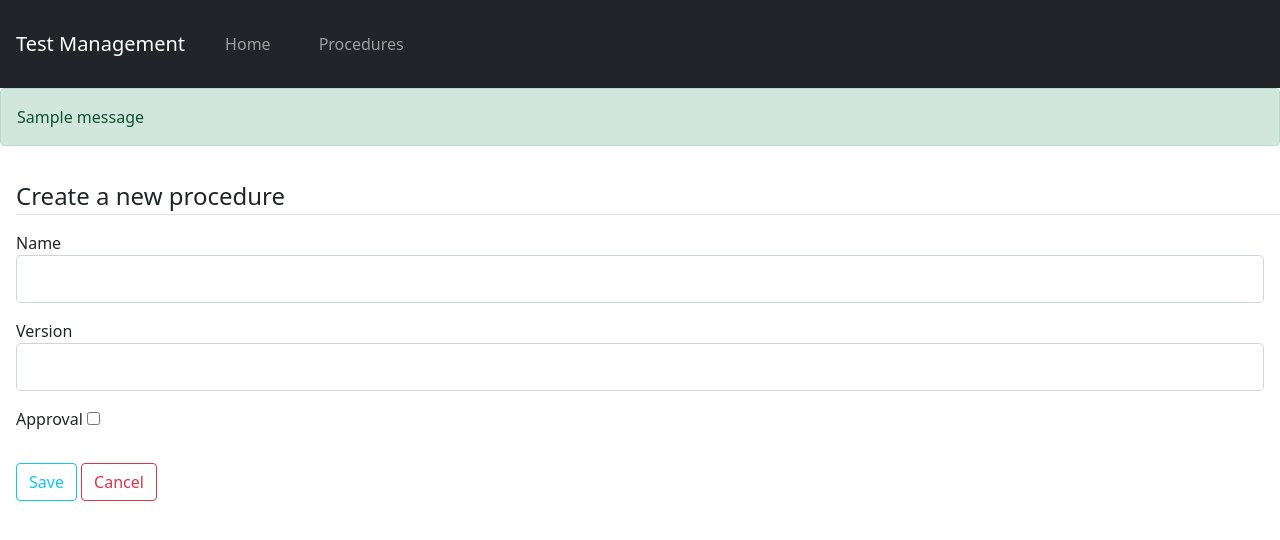
After one commit to armanirodriguez/SWETestProcedure, a Flask app: page /new_procedure in a window 1280 px wide. The commit adds this page. Shown: the top 540 px of the page. Run offline with Flask 2, Linux system fonts and the light colour scheme; tables that the repository leaves empty hold one stand-in row (values such as "Sample post"); one stand-in notice (Sample message) is shown; some libraries are stand-ins or nearby versions.

Commit message:
form adds to db

```diff
--- /dev/null
+++ b/forms.py
@@ -0,0 +1,12 @@
+from flask_wtf import FlaskForm
+from wtforms import IntegerField, StringField, PasswordField, SubmitField, BooleanField
+from wtforms.validators import DataRequired, Length, Email, EqualTo
+
+class procedureForm(FlaskForm):
+    name = StringField('Name',
+							validators=[DataRequired(), Length(min=2, max=20)])
+    version = StringField('Version', validators=[DataRequired(), Length(min=3, max=3)])
+    approval = BooleanField('Approval')
+    notes = StringField('Notes')
+    submit = SubmitField('Save')
+    cancel = SubmitField('Cancel')
--- a/main.py
+++ b/main.py
@@ -1,23 +1,38 @@
-from flask import Flask, render_template, url_for
-
-app = Flask(__name__)
-
-# example test data
-data = [
-#   id  name            version      approved
-    [1, "Login",        1.0,        True],
-    [2, "Registration", 1.0,        False],
-    [3, "Payment",      1.0,        True]
-]
+from flask import Flask, render_template, url_for, flash, redirect, request
+from forms import procedureForm
+from flask_sqlalchemy import SQLAlchemy
+from models import TestProcedure
+from app import db
 
 
-@app.route('/')
+
+
+
+
+from app import app
+
+@app.route("/")
+@app.route("/home")
 def home():
     return render_template("home.html", title="Home Page")
 
-@app.route('/procedures')
+@app.route("/procedures")
 def procedures():
-    return render_template("procedures.html", title="Procedures", data=data)
+    procedures = TestProcedure.query.all()
+    print(procedures)
+    return render_template("procedures.html", title="Procedure", dataTable=procedures)
+
+@app.route("/new_procedure", methods=['GET', 'POST'])
+def new_procedure():
+    form = procedureForm()
+    # When form is submitted, create a
+    if form.validate_on_submit():
+        myData = TestProcedure(form.name.data, form.version.data, form.approval.data, form.notes.data)
+        db.session.add(myData)
+        db.session.commit()
+        flash(f'Procedure created for {form.name.data}!', 'success')
+        return redirect(url_for('procedures'))
+    return render_template("new_procedure.html", title="New Procedure", form=form)
 
 if __name__ == "__main__":
     app.run(debug=True)
--- a/templates/home.html
+++ b/templates/home.html
@@ -1,4 +1,4 @@
 {% extends "layout.html" %}
 {% block content %}
-<h1> This is the home page </h1>
+<h1 class="m-3"> This is the home page </h1>
 {% endblock content %}
--- a/templates/layout.html
+++ b/templates/layout.html
@@ -32,6 +32,17 @@
         </div>
     </nav>
 
+    <div>
+        {% with messages = get_flashed_messages(with_categories=true) %}
+            {% if messages %}
+                {% for category, message in messages %}
+                    <div class="alert alert-{{ category }}">
+                        {{ message }}
+                    </div>
+                {% endfor %}
+            {% endif %}
+        {% endwith %}
+    </div>
 
 
     {% block content %}
@@ -41,4 +52,5 @@
     <script src="https://cdn.jsdelivr.net/npm/bootstrap@5.1.3/dist/js/bootstrap.bundle.min.js" integrity="sha384-ka7Sk0Gln4gmtz2MlQnikT1wXgYsOg+OMhuP+IlRH9sENBO0LRn5q+8nbTov4+1p" crossorigin="anonymous"></script>
     <script src="https://code.jquery.com/jquery-3.3.1.slim.min.js" integrity="sha384-q8i/X+965DzO0rT7abK41JStQIAqVgRVzpbzo5smXKp4YfRvH+8abtTE1Pi6jizo" crossorigin="anonymous"></script>
     <script src="https://stackpath.bootstrapcdn.com/bootstrap/4.3.1/js/bootstrap.min.js" integrity="sha384-JjSmVgyd0p3pXB1rRibZUAYoIIy6OrQ6VrjIEaFf/nJGzIxFDsf4x0xIM+B07jRM" crossorigin="anonymous"></script>
+
 </body>
--- /dev/null
+++ b/templates/new_procedure.html
@@ -0,0 +1,53 @@
+{% extends "layout.html" %}
+{% block content %}
+<form method="POST" action="">
+    {{ form.hidden_tag() }}
+    <fieldset class="form-group">
+        <legend class="border-bottom m-3">Create a new procedure</legend>
+        <div class="form-group m-3">
+            {{ form.name.label(class="form-control-label") }}
+
+            {% if form.name.erros %}
+                {{ form.name(class="form-control form-control-lg is-invalid") }}
+                <div class="invalid-feedback">
+                    {% for error in form.name.erros %}
+                        <span>{{ error }}</span>
+                    {% endfor %}
+                </div>
+            {% else %}
+                {{ form.name(class="form-control form-control-lg") }}
+            {% endif %}
+        </div>
+        <div class="form-group m-3">
+            {{ form.version.label(class="form-control-label") }}
+            {% if form.version.erros %}
+                {{ form.version(class="form-control form-control-lg is-invalid") }}
+                <div class="invalid-feedback">
+                    {% for error in form.version.erros %}
+                        <span>{{ error }}</span>
+                    {% endfor %}
+                </div>
+            {% else %}
+                {{ form.version(class="form-control form-control-lg") }}
+            {% endif %}
+        </div>
+        <div class="form-group m-3">
+            {{ form.approval.label(class="form-control-label") }}
+            {% if form.approval.erros %}
+                {{ form.approval(class="form-control form-control-lg is-invalid") }}
+                <div class="invalid-feedback">
+                    {% for error in form.approval.erros %}
+                        <span>{{ error }}</span>
+                    {% endfor %}
+                </div>
+            {% else %}
+                {{ form.approval() }}
+            {% endif %}
+        </div>
+    </fieldset>
+    <div class="form-group m-3">
+            {{ form.submit(class="btn btn-outline-info") }}
+            {{ form.cancel(class="btn btn-outline-danger") }}
+    </div>
+</form>
+{% endblock content %}
```
Also changed, not shown: app.py (added, +11 -0 lines), models.py (added, +32 -0 lines), templates/procedures.html (+8 -6 lines).
